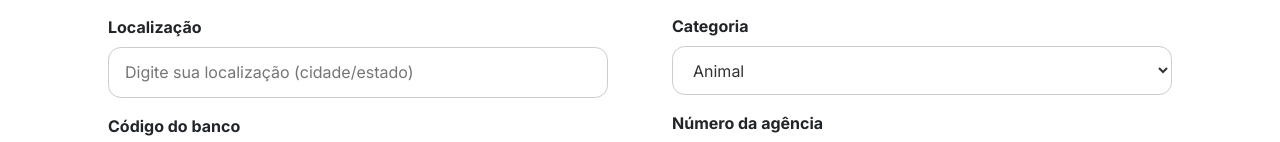
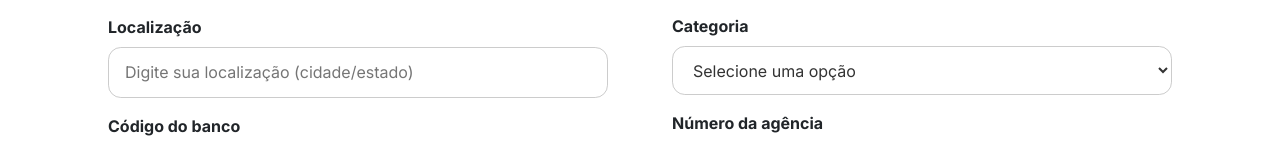
Before and after one commit to luisamichelinr/reactdoar, a React (Vite) app: page /cadastroOng in a window 1280 px wide. Shown: the part 623-765 px from the top of the page. Built offline with nearby package versions, Linux system fonts and the light colour scheme; a web font is replaced by a local one.

Commit message:
Atualizando
Refactor Select component to accept value and onChange props.

```diff
--- a/src/components/Select/Select.jsx
+++ b/src/components/Select/Select.jsx
@@ -1,17 +1,16 @@
 import css from './Select.module.css'
-import { useState } from 'react'
 
-export default function Select({options = [], label, required = false }) {
-    const [valor, setValor] = useState('')
-
-    function alterar(e) {
-        setValor(e.currentTarget.value)
-    }
-
+export default function Select({ options = [], label, required = false, value = '', onChange = null }) {
     return (
         <div className={css.selectGroup}>
             <label className={css.titulo}>{label}</label>
-            <select className={css.select1} onChange={alterar} value={valor} required={required}>
+            <select
+                className={css.select1}
+                onChange={onChange}
+                value={value}
+                required={required}
+            >
+                <option value="" disabled>Selecione uma opção</option>
                 {options.map((opt, i) => (
                     <option key={i} value={opt}>
                         {opt}
```
